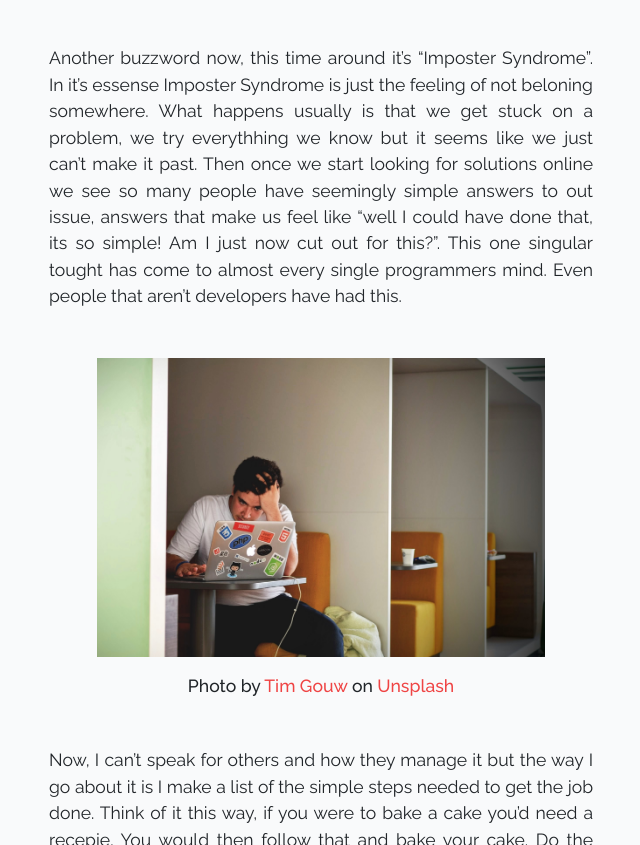
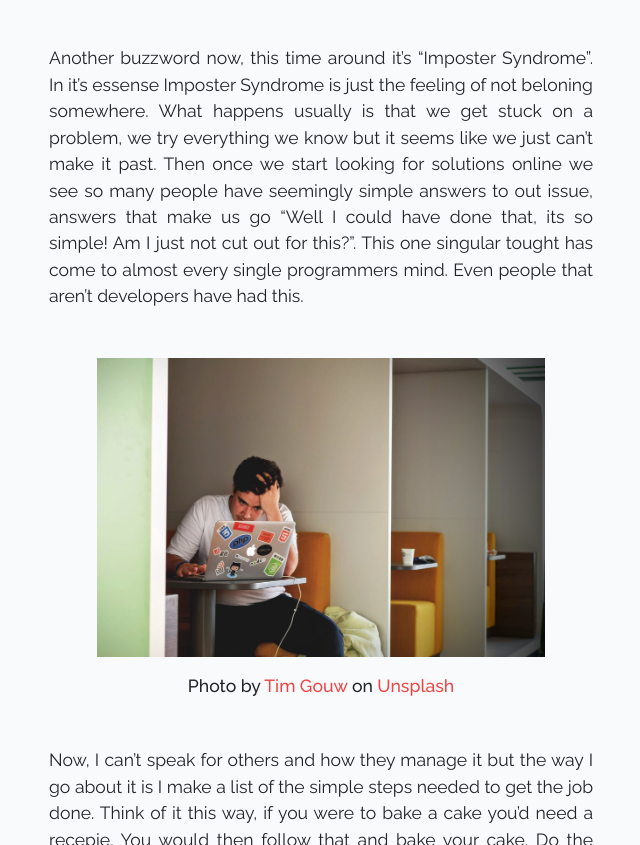
Before and after one commit to tanveertkd/portfolio, a plain HTML site: page assets/blogs/imposter.html in a window 1280 px wide. Shown: the part 958-1803 px from the top of the page, without its empty margins (319-959 px from the left). Drawn offline with Linux system fonts and the light colour scheme.

Commit message:
refractor blog - fixed typos

```diff
--- a/assets/blogs/imposter.html
+++ b/assets/blogs/imposter.html
@@ -50,8 +50,8 @@
 
                 <p>
                     Another buzzword now, this time around it’s “Imposter Syndrome”. In it’s essense Imposter Syndrome is just the feeling of not beloning somewhere. What happens
-                    usually is that we get stuck on a problem, we try everythhing we know but it seems like we just can’t make it past. Then once we start looking for solutions online
-                    we see so many people have seemingly simple answers to out issue, answers that make us feel like “well I could have done that, its so simple! Am I just now cut out for
+                    usually is that we get stuck on a problem, we try everything we know but it seems like we just can’t make it past. Then once we start looking for solutions online
+                    we see so many people have seemingly simple answers to out issue, answers that make us go “Well I could have done that, its so simple! Am I just not cut out for
                     this?”. This one singular tought has come to almost every single programmers mind. Even people that aren’t developers have had this.
                 </p>
 
```
